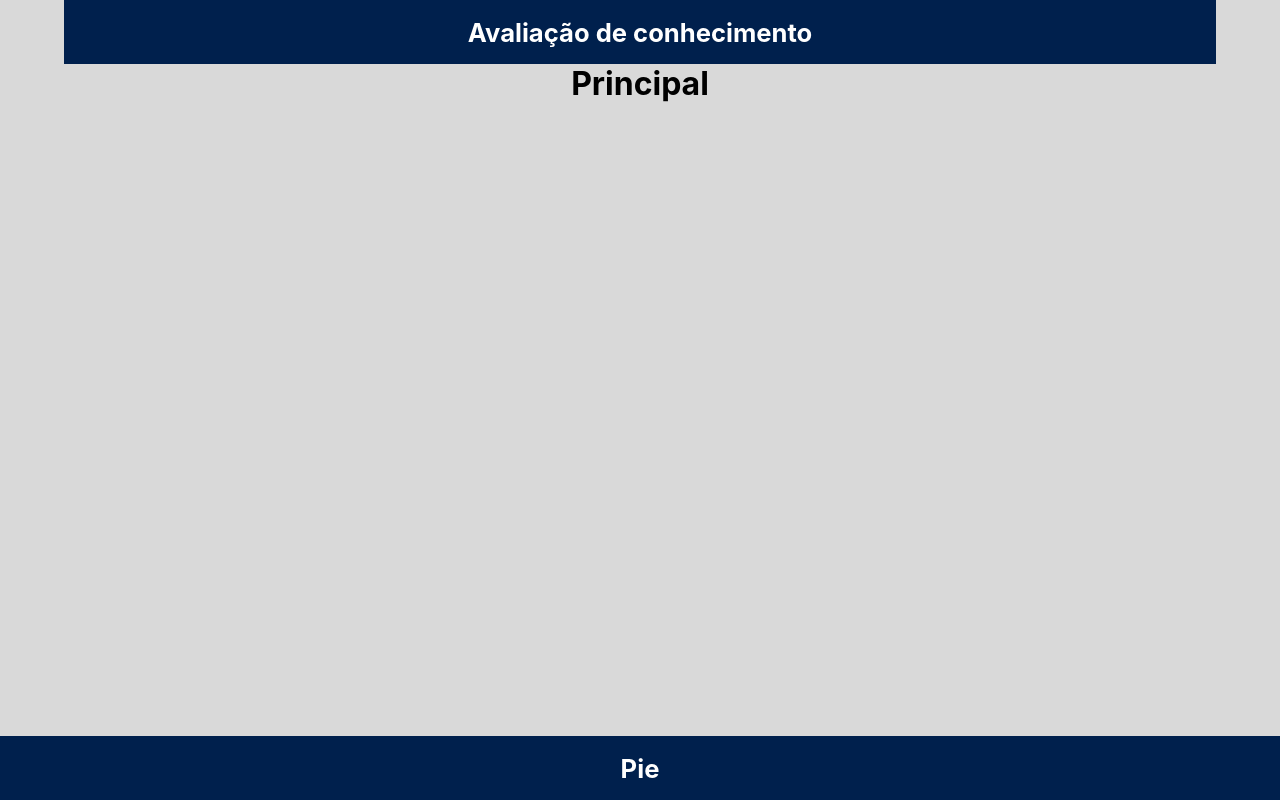
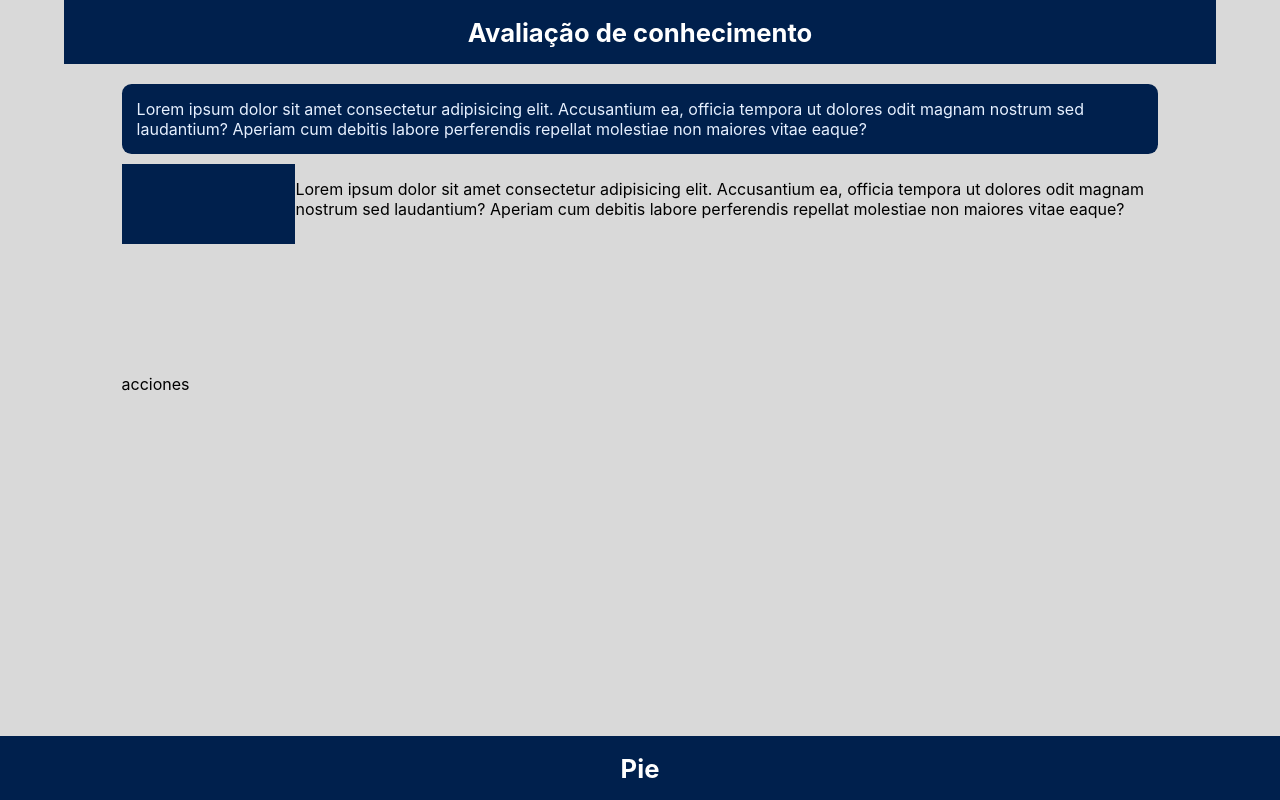
Before and after one commit to HardBoris/studytor-spa, a React (Create React App) app: page / in a window 1280 px wide. Built offline with nearby package versions, Linux system fonts and the light colour scheme.

Commit message:
feat: pregunta inicial

```diff
--- /dev/null
+++ b/src/components/Alternativa/alternativa.css
@@ -0,0 +1,104 @@
+.alternativa-frame {
+  width: 100%;
+  min-height: 50px;
+  height: fit-content;
+  margin-top: 5px;
+  margin-bottom: 5px;
+  font-size: 1rem;
+  display: flex;
+  flex-direction: row;
+  align-items: center;
+}
+
+.alternativa {
+  width: 80px;
+  min-height: 80px;
+  height: 100%;
+  margin-bottom: 10px;
+  padding: 15px;
+  background-color: var(--primary-85);
+  color: var(--primary-light);
+  flex: 1;
+}
+
+.alternativa-contenido {
+  min-height: 50px;
+  height: fit-content;
+  margin-bottom: 10px;
+  flex: 6;
+}
+
+/*@media (min-width: 321px) {
+  .pregunta-frame {
+    font-size: 0.8rem;
+  }
+
+  .pregunta {
+  }
+
+  .alternativas {
+  }
+
+  .pregunta-accion {
+  }
+}
+
+@media (min-width: 376px) {
+  .pregunta-frame {
+    font-size: 0.8rem;
+  }
+
+  .pregunta {
+  }
+
+  .alternativas {
+  }
+
+  .pregunta-accion {
+  }
+}
+
+@media (min-width: 426px) {
+  .pregunta-frame {
+    font-size: 0.8rem;
+  }
+
+  .pregunta {
+  }
+
+  .alternativas {
+  }
+
+  .pregunta-accion {
+  }
+}
+
+@media (min-width: 769px) {
+  .pregunta-frame {
+    font-size: 0.8rem;
+  }
+
+  .pregunta {
+  }
+
+  .alternativas {
+  }
+
+  .pregunta-accion {
+  }
+}
+
+@media (min-width: 1025px) {
+  .pregunta-frame {
+    font-size: 0.8rem;
+  }
+
+  .pregunta {
+  }
+
+  .alternativas {
+  }
+
+  .pregunta-accion {
+  }
+}*/
--- /dev/null
+++ b/src/components/Alternativa/index.tsx
@@ -0,0 +1,15 @@
+import "./alternativa.css";
+
+export const Alternativa = () => {
+  return (
+    <div className="alternativa-frame">
+      <div className="alternativa"></div>
+      <div className="alternativa-contenido">
+        Lorem ipsum dolor sit amet consectetur adipisicing elit. Accusantium ea,
+        officia tempora ut dolores odit magnam nostrum sed laudantium? Aperiam
+        cum debitis labore perferendis repellat molestiae non maiores vitae
+        eaque?
+      </div>
+    </div>
+  );
+};
--- /dev/null
+++ b/src/components/Pregunta/index.tsx
@@ -0,0 +1,19 @@
+import { Alternativa } from "../Alternativa";
+import "./pregunta.css";
+
+export const Pregunta = () => {
+  return (
+    <div className="pregunta-frame">
+      <div className="pregunta">
+        Lorem ipsum dolor sit amet consectetur adipisicing elit. Accusantium ea,
+        officia tempora ut dolores odit magnam nostrum sed laudantium? Aperiam
+        cum debitis labore perferendis repellat molestiae non maiores vitae
+        eaque?
+      </div>
+      <div className="alternativas">
+        <Alternativa />
+      </div>
+      <div className="pregunta-accion">acciones</div>
+    </div>
+  );
+};
--- /dev/null
+++ b/src/components/Pregunta/pregunta.css
@@ -0,0 +1,105 @@
+.pregunta-frame {
+  width: 90%;
+  min-height: 200px;
+  height: 100%;
+  margin-top: 20px;
+  font-size: 1rem;
+}
+
+.pregunta {
+  width: 100%;
+  min-height: 50px;
+  height: fit-content;
+  margin-bottom: 10px;
+  padding: 15px;
+  background-color: var(--primary-85);
+  color: var(--primary-light);
+  border-radius: 0.6rem;
+}
+
+.alternativas {
+  width: 100%;
+  min-height: 200px;
+  height: fit-content;
+  margin-bottom: 10px;
+}
+
+.pregunta-accion {
+  width: 100%;
+  height: 100px;
+}
+
+/*@media (min-width: 321px) {
+  .pregunta-frame {
+    font-size: 0.8rem;
+  }
+
+  .pregunta {
+  }
+
+  .alternativas {
+  }
+
+  .pregunta-accion {
+  }
+}
+
+@media (min-width: 376px) {
+  .pregunta-frame {
+    font-size: 0.8rem;
+  }
+
+  .pregunta {
+  }
+
+  .alternativas {
+  }
+
+  .pregunta-accion {
+  }
+}
+
+@media (min-width: 426px) {
+  .pregunta-frame {
+    font-size: 0.8rem;
+  }
+
+  .pregunta {
+  }
+
+  .alternativas {
+  }
+
+  .pregunta-accion {
+  }
+}
+
+@media (min-width: 769px) {
+  .pregunta-frame {
+    font-size: 0.8rem;
+  }
+
+  .pregunta {
+  }
+
+  .alternativas {
+  }
+
+  .pregunta-accion {
+  }
+}
+
+@media (min-width: 1025px) {
+  .pregunta-frame {
+    font-size: 0.8rem;
+  }
+
+  .pregunta {
+  }
+
+  .alternativas {
+  }
+
+  .pregunta-accion {
+  }
+}*/
--- a/src/pages/Pruebas/index.tsx
+++ b/src/pages/Pruebas/index.tsx
@@ -1,3 +1,5 @@
+import { Pregunta } from "../../components/Pregunta";
+
 export const Pruebas = () => {
   return (
     <>
@@ -5,7 +7,7 @@ export const Pruebas = () => {
         <h1>Avaliação de conhecimento</h1>
       </header>
       <main>
-        <h1>Principal</h1>
+        <Pregunta />
       </main>
       <footer>
         <h1>Pie</h1>
--- a/src/styles/layout.css
+++ b/src/styles/layout.css
@@ -13,7 +13,7 @@ header {
 }
 
 main {
-  width: 100%;
+  width: 90%;
   height: 84dvh;
   border: none;
   color: var(--primary-darker);
```
